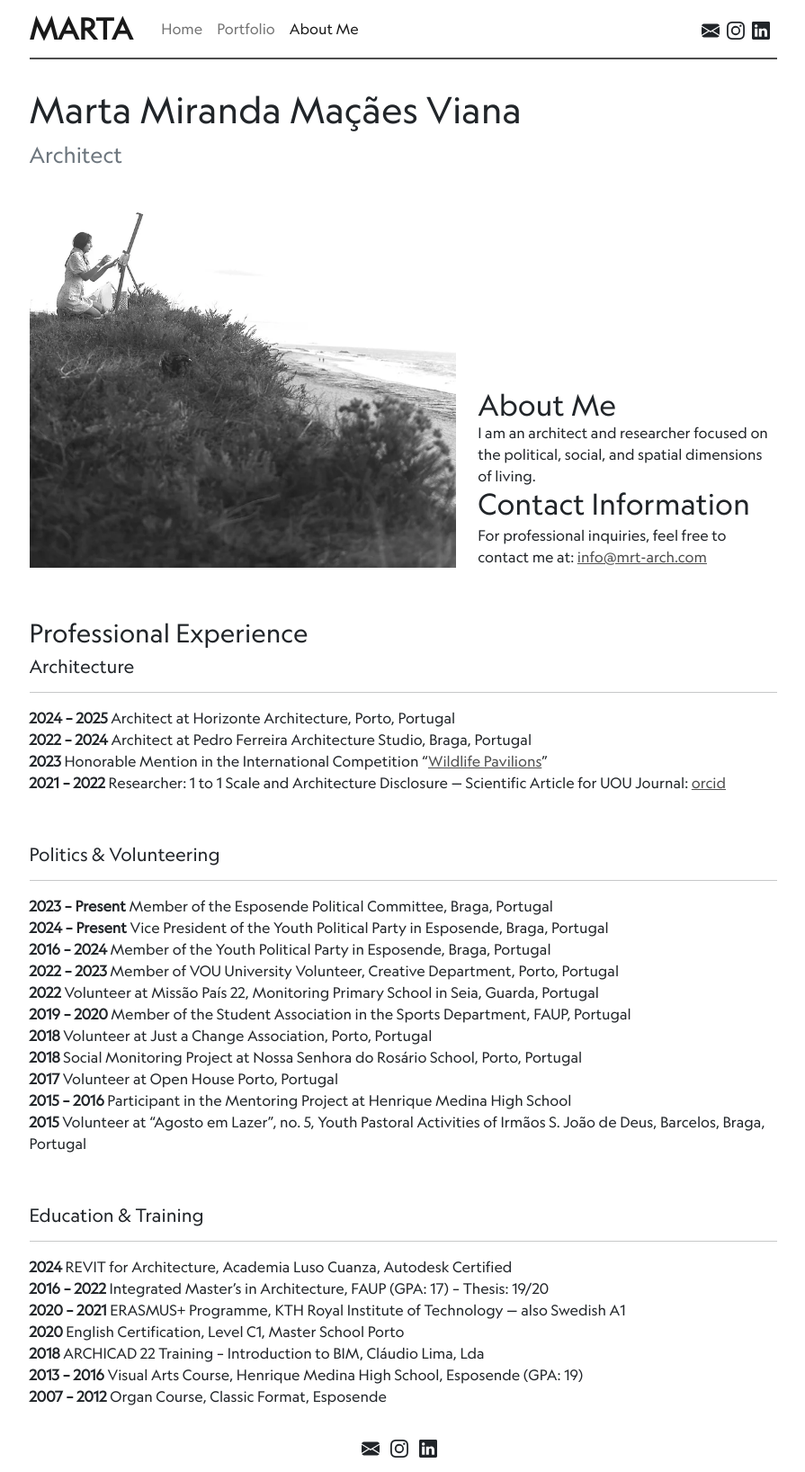
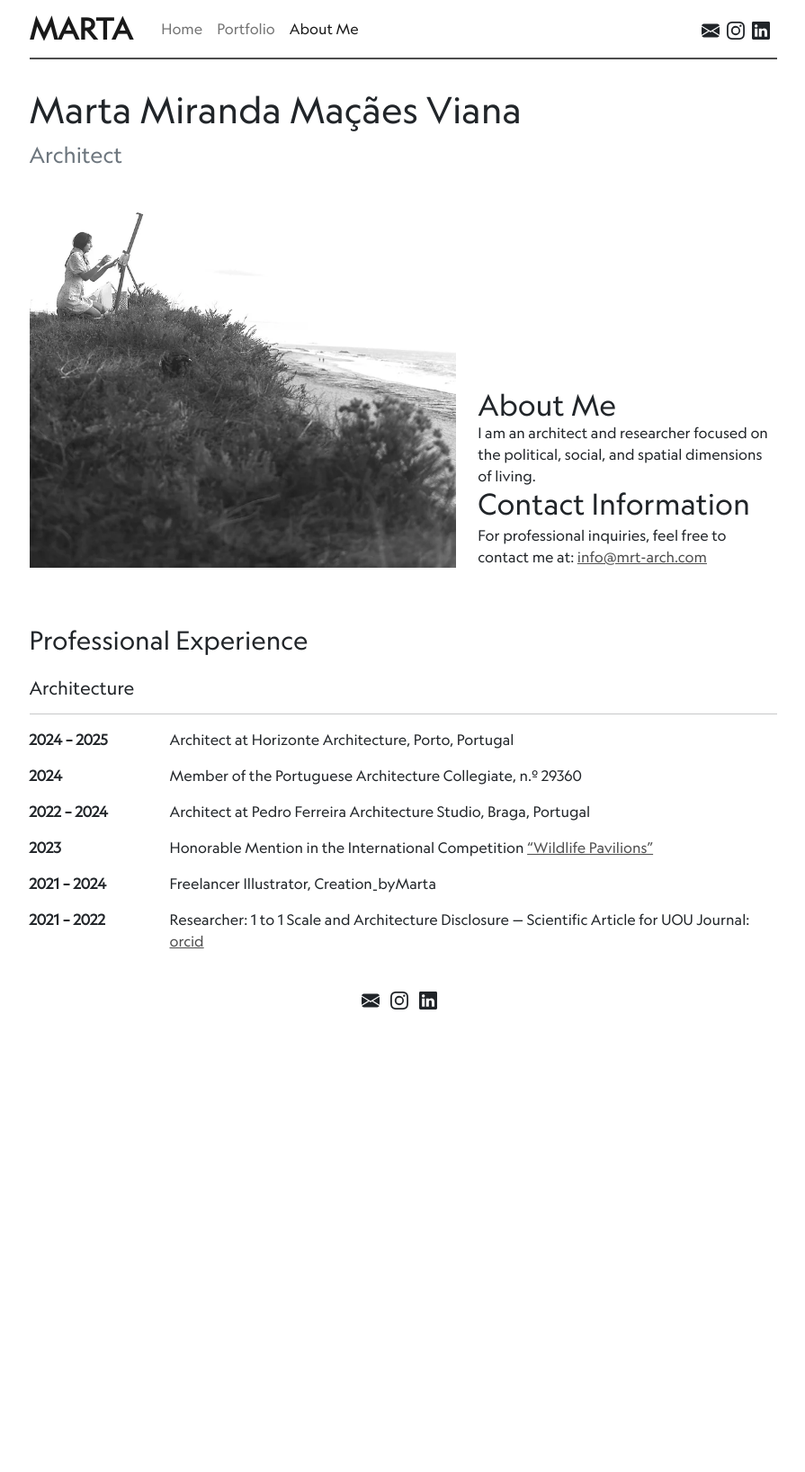
Before and after one commit to martagaiaoviana/martagaiaoviana.github.io, a Jekyll site: the page built from about.md, in a window 1280 px wide. Shown: the whole page at 90% size, without its empty margins (192-1087 px from the left). Built offline with Jekyll 4.4.1, drawn with Linux system fonts in a browser that asks for light colours; after the commit the page ends 1138 px from its top, so only the background shows below that.

Commit message:
Update about.md

```diff
--- a/about.md
+++ b/about.md
@@ -31,42 +31,43 @@ permalink: /about/
 
 <br/>
 
-### Professional Experience
+<section class="my-4">
+  <h3>Professional Experience</h3>
 
-##### Architecture
-<hr/>
+  <h5 class="mt-4">Architecture</h5>
+  <hr>
 
-**2024 – 2025**  Architect at Horizonte Architecture, Porto, Portugal
-**2022 – 2024**  Architect at Pedro Ferreira Architecture Studio, Braga, Portugal
-**2023**         Honorable Mention in the International Competition “[Wildlife Pavilions](https://www.terravivacompetitions.com/wildlife-pavilions-competition-results-2023/)”
-**2021 – 2022**  Researcher: 1 to 1 Scale and Architecture Disclosure — Scientific Article for UOU Journal: [orcid](https://orcid.org/0000-0002-9994-7610)
+  <div class="mb-3 d-flex">
+    <div class="fw-bold me-3" style="min-width: 140px;">2024 – 2025</div>
+    <div>Architect at Horizonte Architecture, Porto, Portugal</div>
+  </div>
 
-<br/>
+  <div class="mb-3 d-flex">
+    <div class="fw-bold me-3" style="min-width: 140px;">2024</div>
+    <div>Member of the Portuguese Architecture Collegiate, n.º 29360</div>
+  </div>
 
-##### Politics & Volunteering
-<hr/>
+  <div class="mb-3 d-flex">
+    <div class="fw-bold me-3" style="min-width: 140px;">2022 – 2024</div>
+    <div>Architect at Pedro Ferreira Architecture Studio, Braga, Portugal</div>
+  </div>
 
-**2023 – Present**  Member of the Esposende Political Committee, Braga, Portugal
-**2024 – Present**  Vice President of the Youth Political Party in Esposende, Braga, Portugal
-**2016 – 2024**     Member of the Youth Political Party in Esposende, Braga, Portugal
-**2022 – 2023**     Member of VOU University Volunteer, Creative Department, Porto, Portugal
-**2022**            Volunteer at Missão País 22, Monitoring Primary School in Seia, Guarda, Portugal
-**2019 – 2020**     Member of the Student Association in the Sports Department, FAUP, Portugal
-**2018**            Volunteer at Just a Change Association, Porto, Portugal
-**2018**            Social Monitoring Project at Nossa Senhora do Rosário School, Porto, Portugal
-**2017**            Volunteer at Open House Porto, Portugal
-**2015 – 2016**     Participant in the Mentoring Project at Henrique Medina High School
-**2015**            Volunteer at "Agosto em Lazer", no. 5, Youth Pastoral Activities of Irmãos S. João de Deus, Barcelos, Braga, Portugal
+  <div class="mb-3 d-flex">
+    <div class="fw-bold me-3" style="min-width: 140px;">2023</div>
+    <div>Honorable Mention in the International Competition
+      <a href="https://www.terravivacompetitions.com/wildlife-pavilions-competition-results-2023/" target="_blank">“Wildlife Pavilions”</a>
+    </div>
+  </div>
 
-<br/>
+  <div class="mb-3 d-flex">
+    <div class="fw-bold me-3" style="min-width: 140px;">2021 – 2024</div>
+    <div>Freelancer Illustrator, Creation_byMarta</div>
+  </div>
 
-##### Education & Training
-<hr/>
-
-**2024**           REVIT for Architecture, Academia Luso Cuanza, Autodesk Certified
-**2016 – 2022**    Integrated Master’s in Architecture, FAUP (GPA: 17) – Thesis: 19/20
-**2020 – 2021**    ERASMUS+ Programme, KTH Royal Institute of Technology — also Swedish A1
-**2020**           English Certification, Level C1, Master School Porto
-**2018**           ARCHICAD 22 Training – Introduction to BIM, Cláudio Lima, Lda
-**2013 – 2016**    Visual Arts Course, Henrique Medina High School, Esposende (GPA: 19)
-**2007 – 2012**    Organ Course, Classic Format, Esposende
+  <div class="mb-3 d-flex">
+    <div class="fw-bold me-3" style="min-width: 140px;">2021 – 2022</div>
+    <div>Researcher: 1 to 1 Scale and Architecture Disclosure — Scientific Article for UOU Journal:
+      <a href="https://orcid.org/0000-0002-9994-7610" target="_blank">orcid</a>
+    </div>
+  </div>
+</section>
```
